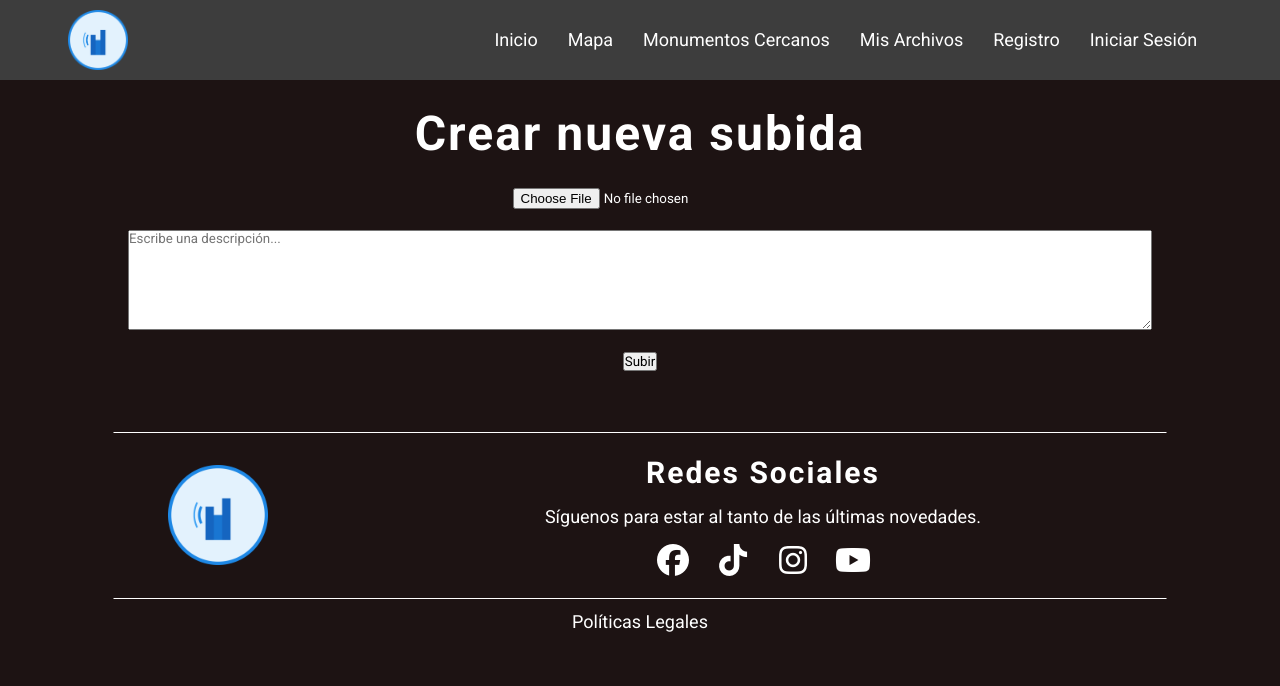
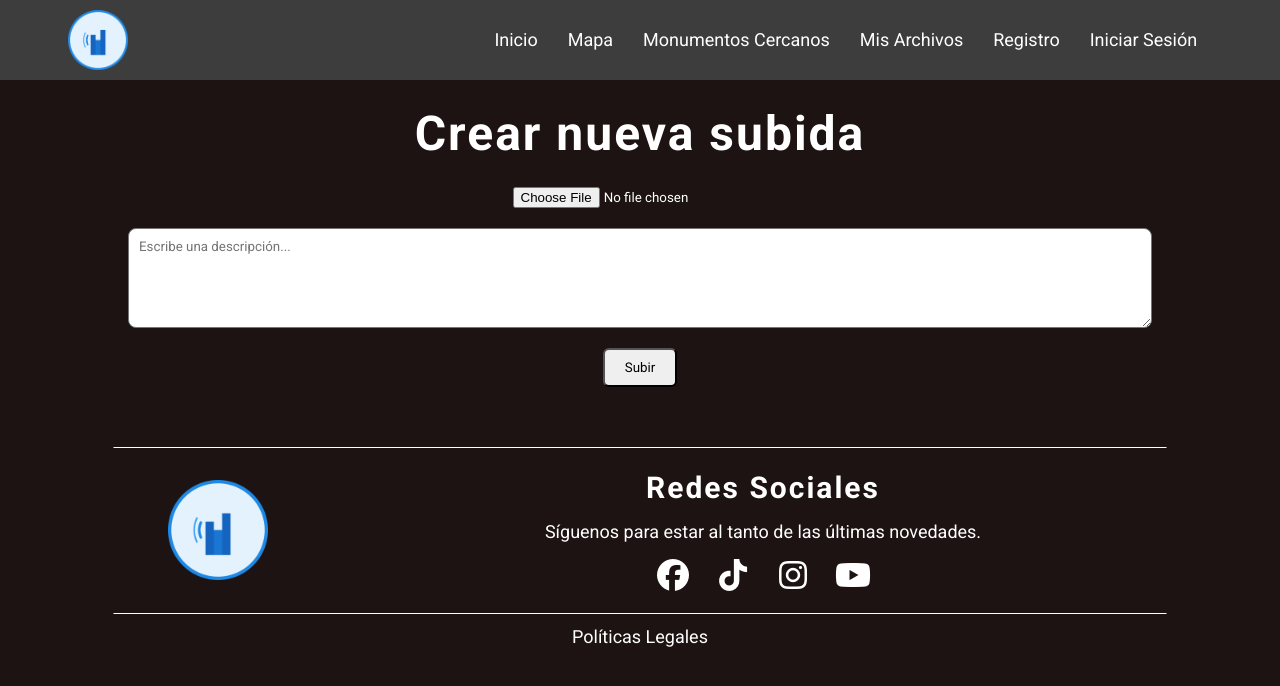
Before and after one commit to MoisesMotaAlarcon/escucha-mi-ciudad, a React (Vite) app: page /upload in a window 1280 px wide. Shown: the top 686 px of the page. Built offline with nearby package versions, Linux system fonts and the light colour scheme; no server answers.

Commit message:
Actualiza MyUploads y Firebas

```diff
--- a/src/components/UploadForm.jsx
+++ b/src/components/UploadForm.jsx
@@ -7,12 +7,22 @@ import { collection, addDoc, serverTimestamp } from "firebase/firestore";
 
 function UploadForm() {
   const [file, setFile] = useState(null);
+  const [previewUrl, setPreviewUrl] = useState(null);
   const [text, setText] = useState("");
   const [loading, setLoading] = useState(false);
   const navigate = useNavigate();
 
   const handleFileChange = (e) => {
-    setFile(e.target.files[0]);
+    const selectedFile = e.target.files[0];
+    setFile(selectedFile);
+
+    // Generar URL de vista previa
+    if (selectedFile) {
+      const url = URL.createObjectURL(selectedFile);
+      setPreviewUrl(url);
+    } else {
+      setPreviewUrl(null);
+    }
   };
 
   const handleSubmit = async (e) => {
@@ -21,12 +31,15 @@ function UploadForm() {
 
     setLoading(true);
     try {
-      // 1. Subir a Storage
-      const storageRef = ref(storage, `uploads/${auth.currentUser.uid}/${file.name}`);
+      // Subir a Firebase Storage
+      const storageRef = ref(
+        storage,
+        `uploads/${auth.currentUser.uid}/${Date.now()}_${file.name}`
+      );
       await uploadBytes(storageRef, file);
       const fileUrl = await getDownloadURL(storageRef);
 
-      // 2. Guardar metadatos en Firestore
+      // Guardar metadatos en Firestore
       await addDoc(collection(db, "uploads"), {
         userId: auth.currentUser.uid,
         fileUrl,
@@ -35,9 +48,9 @@ function UploadForm() {
       });
 
       alert("¡Subida exitosa!");
-      navigate("/myuploads"); // Volver a la lista de subidas
+      navigate("/myuploads");
     } catch (err) {
-      console.error(err);
+      console.error("Error subiendo archivo:", err);
       alert("Error subiendo archivo");
     } finally {
       setLoading(false);
@@ -48,14 +61,55 @@ function UploadForm() {
     <div style={{ marginTop: "100px", textAlign: "center", color: "white" }}>
       <h2>Crear nueva subida</h2>
       <form onSubmit={handleSubmit} style={{ marginTop: "20px" }}>
-        <input type="file" onChange={handleFileChange} accept="image/*,audio/*" />
+        {/* Selector de archivo: permite cámara o galería */}
+        <input
+          type="file"
+          onChange={handleFileChange}
+          accept="image/*,audio/*"
+          capture="environment"
+          style={{ display: "block", margin: "0 auto 20px" }}
+        />
+
+        {/* Vista previa */}
+        {previewUrl && file && file.type.startsWith("image/") && (
+          <img
+            src={previewUrl}
+            alt="Vista previa"
+            style={{ maxWidth: "90%", margin: "10px auto", borderRadius: "8px" }}
+          />
+        )}
+        {previewUrl && file && file.type.startsWith("audio/") && (
+          <audio controls style={{ margin: "10px auto", display: "block" }}>
+            <source src={previewUrl} type={file.type} />
+            Tu navegador no soporta audio.
+          </audio>
+        )}
+
+        {/* Campo de texto */}
         <textarea
           placeholder="Escribe una descripción..."
           value={text}
           onChange={(e) => setText(e.target.value)}
-          style={{ display: "block", margin: "20px auto", width: "80%", height: "100px" }}
+          style={{
+            display: "block",
+            margin: "20px auto",
+            width: "80%",
+            height: "100px",
+            padding: "10px",
+            borderRadius: "8px",
+          }}
         />
-        <button type="submit" disabled={loading}>
+
+        {/* Botón de subir */}
+        <button
+          type="submit"
+          disabled={loading}
+          style={{
+            padding: "10px 20px",
+            borderRadius: "6px",
+            cursor: loading ? "not-allowed" : "pointer",
+          }}
+        >
           {loading ? "Subiendo..." : "Subir"}
         </button>
       </form>
```
